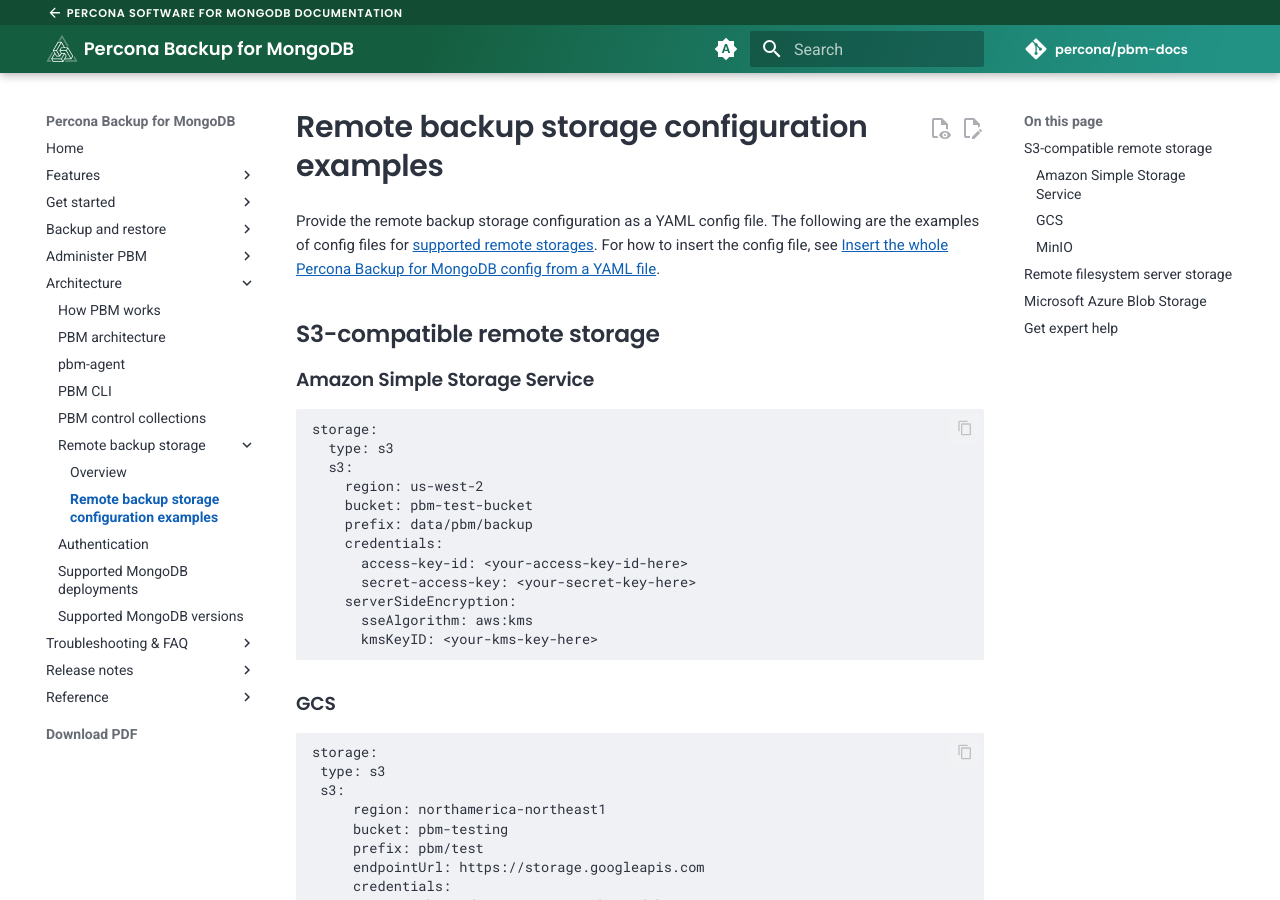
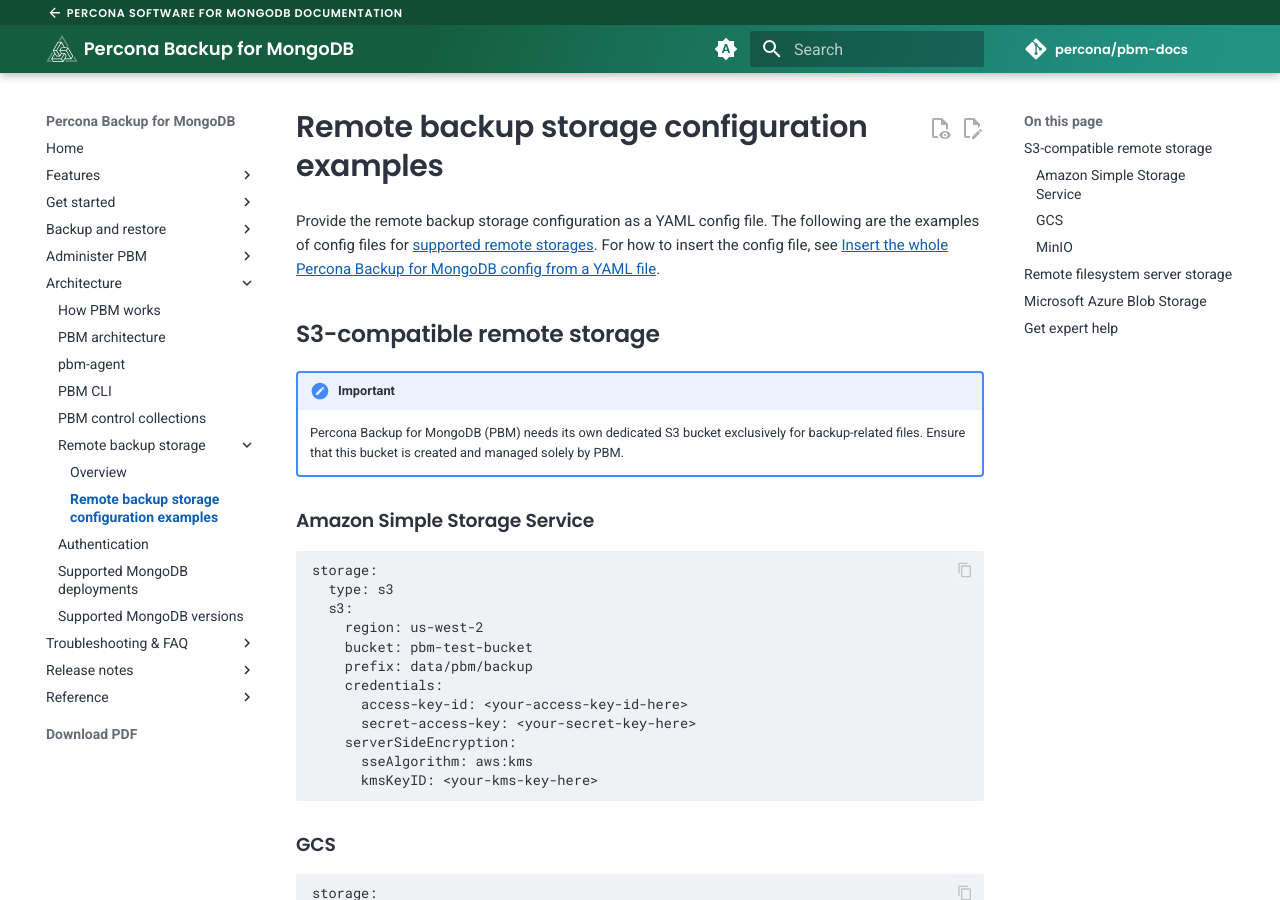
Before and after one commit to percona/pbm-docs, an MkDocs documentation site: the page built from docs/details/storage-config-example.md, in a window 1280 px wide and 900 px high. Built offline with MkDocs 1.6.1 and Material for MkDocs 9.7.7, drawn with Linux system fonts in a browser that asks for light colours; nearby versions of some CDN libraries; comment, search, counter and statistics services are not loaded.

Commit message:
PBM-1108 Added a requirement for a dedicated S3 bucket for PBM
modified:   docs/details/storage-config-example.md
	modified:   docs/install/backup-storage.md
	modified:   mkdocs.yml

```diff
--- a/docs/details/storage-config-example.md
+++ b/docs/details/storage-config-example.md
@@ -3,6 +3,10 @@
 Provide the remote backup storage configuration as a YAML config file. The following are the examples of config files for [supported remote storages](storage-configuration.md#supported-storage-types). For how to insert the config file, see [Insert the whole Percona Backup for MongoDB config from a YAML file](../reference/config.md).
 
 ## S3-compatible remote storage
+
+!!! important
+
+    Percona Backup for MongoDB (PBM) needs its own dedicated S3 bucket exclusively for backup-related files. Ensure that this bucket is created and managed solely by PBM.
 
 ### Amazon Simple Storage Service
 
--- a/mkdocs.yml
+++ b/mkdocs.yml
@@ -19,8 +19,7 @@
     - navigation.tracking
     - navigation.instant
     - navigation.instant.progress
-#    - navigation.tabs
-#    - navigation.tabs.sticky
+    - content.tooltips
     - content.tabs.link
     - content.action.edit
     - content.action.view
```
Also changed, not shown: docs/install/backup-storage.md (+2 -0 lines).
